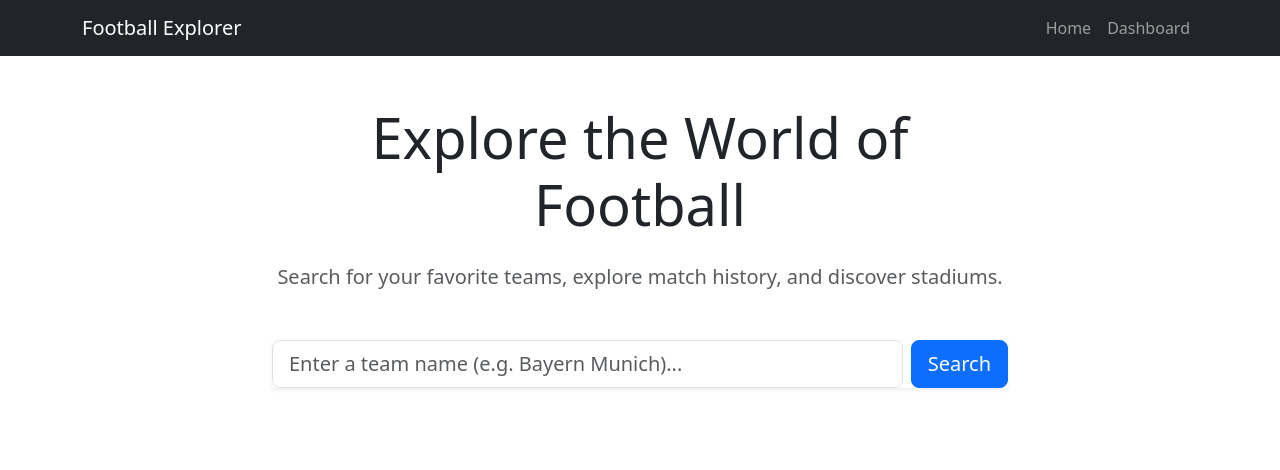
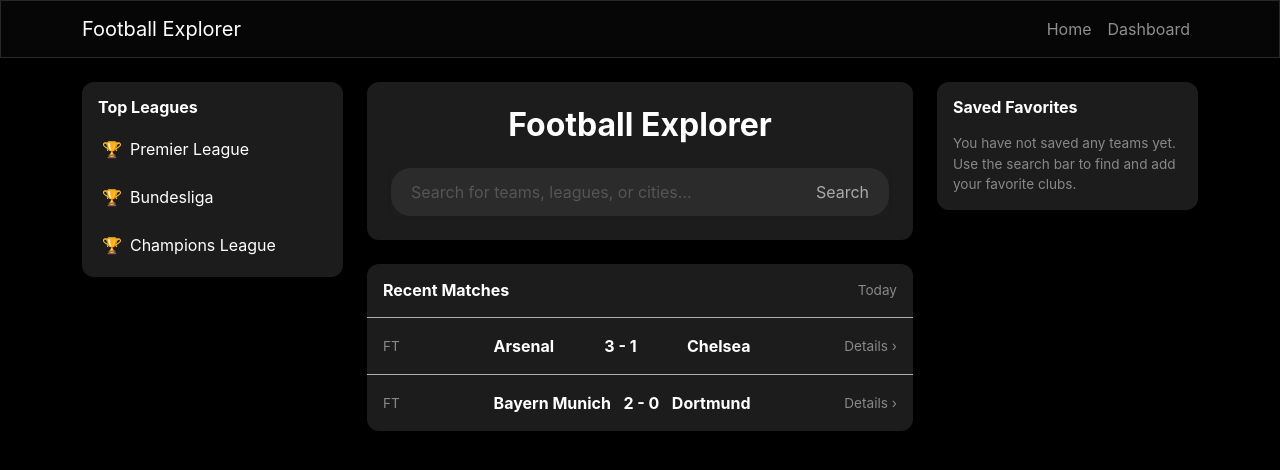
Before and after one commit to ivedantmistry/SDP_Football_App_Project_2026, a Flask app: page / in a window 1280 px wide. Shown: the top 470 px of the page. Run offline with Flask 3, Linux system fonts and the light colour scheme; some libraries are stand-ins or nearby versions.

Commit message:
ui: implement dark theme dashboard and core Flask routes

```diff
--- a/app.py
+++ b/app.py
@@ -16,7 +16,7 @@
     """Handles user search input."""
     if request.method == "POST":
         query = request.form.get("search_query")
-        return f"Searching for: {query}"
+        return redirect(url_for("stadiums", team_name=query))
 
     return redirect(url_for("index"))
 
@@ -32,6 +32,7 @@
 @app.route("/stadiums")
 def stadiums():
     """Displays team details, badges, and stadium information."""
+
     return render_template("base.html", content="Stadiums Page Placeholder")
 
 
--- a/static/css/style.css
+++ b/static/css/style.css
@@ -0,0 +1,59 @@
+/* Background and Text */
+body {
+  background-color: #000000;
+  color: #ffffff;
+  font-family:
+    -apple-system, BlinkMacSystemFont, "Segoe UI", Roboto, Helvetica, Arial,
+    sans-serif;
+}
+
+/* Elevated Panels */
+.surface-card {
+  background-color: #1c1c1c;
+  border-radius: 12px;
+  color: #ffffff;
+  overflow: hidden;
+}
+
+/* Search Bar */
+.custom-search-input {
+  background-color: #2b2b2b;
+  border: none;
+  color: #ffffff;
+  border-radius: 20px 0 0 20px;
+  padding: 0.75rem 1.25rem;
+}
+
+.custom-search-input:focus {
+  background-color: #333333;
+  color: #ffffff;
+  box-shadow: none;
+  outline: none;
+}
+
+.custom-search-btn {
+  background-color: #2b2b2b;
+  border: none;
+  color: #aaaaaa;
+  border-radius: 0 20px 20px 0;
+  padding: 0.75rem 1.25rem;
+}
+
+.custom-search-btn:hover {
+  color: #ffffff;
+}
+
+/* Hover effects */
+.match-row {
+  transition: background-color 0.2s ease;
+}
+
+.match-row:hover {
+  background-color: #2b2b2b;
+  cursor: pointer;
+}
+
+.text-muted-custom {
+  color: #888888;
+  font-size: 0.85rem;
+}
--- a/templates/base.html
+++ b/templates/base.html
@@ -5,7 +5,7 @@
     <meta name="viewport" content="width=device-width, initial-scale=1.0" />
     <title>Football Explorer</title>
     <link
-      href="https://cdn.jsdelivr.net/npm/bootstrap@5.3.0/dist/css/bootstrap.min.css"
+      href="https://cdn.jsdelivr.net/npm/bootswatch@5.3.0/dist/cyborg/bootstrap.min.css"
       rel="stylesheet"
     />
     <link
--- a/templates/index.html
+++ b/templates/index.html
@@ -1,26 +1,89 @@
 {% extends "base.html" %} {% block content %}
-<div class="row justify-content-center text-center mt-5">
-  <div class="col-md-8">
-    <h1 class="display-4 mb-4">Explore the World of Football</h1>
-    <p class="lead text-muted mb-5">
-      Search for your favorite teams, explore match history, and discover
-      stadiums.
-    </p>
+<div class="row mt-4">
+  <!-- Top Leagues -->
+  <div class="col-md-3 d-none d-md-block">
+    <div class="surface-card p-3 mb-4">
+      <h6 class="fw-bold mb-3">Top Leagues</h6>
+      <ul class="list-unstyled mb-0">
+        <li class="mb-3 d-flex align-items-center match-row p-1 rounded">
+          <span class="me-2">🏆</span> Premier League
+        </li>
+        <li class="mb-3 d-flex align-items-center match-row p-1 rounded">
+          <span class="me-2">🏆</span> Bundesliga
+        </li>
+        <li class="d-flex align-items-center match-row p-1 rounded">
+          <span class="me-2">🏆</span> Champions League
+        </li>
+      </ul>
+    </div>
+  </div>
 
-    <form
-      action="{{ url_for('search') }}"
-      method="POST"
-      class="d-flex shadow-sm"
-    >
+  <!-- CENTER COLUMN: Search & Matches -->
+  <div class="col-md-6">
+    <!-- Search Section -->
+    <div class="surface-card p-4 mb-4">
+      <h4 class="fw-bold mb-4 text-center">Football Explorer</h4>
+      <form action="{{ url_for('search') }}" method="POST">
+        <div class="input-group shadow-sm">
           <input
             type="text"
-        class="form-control form-control-lg me-2"
+            class="form-control custom-search-input"
             name="search_query"
-        placeholder="Enter a team name (e.g. Bayern Munich)..."
+            placeholder="Search for teams, leagues, or cities..."
             required
           />
-      <button type="submit" class="btn btn-primary btn-lg">Search</button>
+          <button type="submit" class="btn custom-search-btn">Search</button>
+        </div>
       </form>
+    </div>
+
+    <!-- Matches Section (Simulating the provided UI) -->
+    <div class="surface-card p-0 mb-4">
+      <!-- Header -->
+      <div
+        class="p-3 border-bottom border-dark d-flex justify-content-between align-items-center"
+      >
+        <h6 class="mb-0 fw-bold">Recent Matches</h6>
+        <span class="text-muted-custom">Today</span>
+      </div>
+
+      <!-- Match Item 1 -->
+      <div
+        class="p-3 d-flex justify-content-between align-items-center match-row border-bottom border-dark"
+      >
+        <span class="text-muted-custom">FT</span>
+        <div class="d-flex w-50 justify-content-between fw-bold">
+          <span>Arsenal</span>
+          <span>3 - 1</span>
+          <span>Chelsea</span>
+        </div>
+        <span class="text-muted-custom">Details &rsaquo;</span>
+      </div>
+
+      <!-- Match Item 2 -->
+      <div
+        class="p-3 d-flex justify-content-between align-items-center match-row"
+      >
+        <span class="text-muted-custom">FT</span>
+        <div class="d-flex w-50 justify-content-between fw-bold">
+          <span>Bayern Munich</span>
+          <span>2 - 0</span>
+          <span>Dortmund</span>
+        </div>
+        <span class="text-muted-custom">Details &rsaquo;</span>
+      </div>
+    </div>
+  </div>
+
+  <!--Widgets & Favorites -->
+  <div class="col-md-3">
+    <div class="surface-card p-3 mb-4">
+      <h6 class="fw-bold mb-3">Saved Favorites</h6>
+      <p class="text-muted-custom mb-0">
+        You have not saved any teams yet. Use the search bar to find and add
+        your favorite clubs.
+      </p>
+    </div>
   </div>
 </div>
 {% endblock %}
```
Lines whose indentation alone changed are shown as unchanged.
